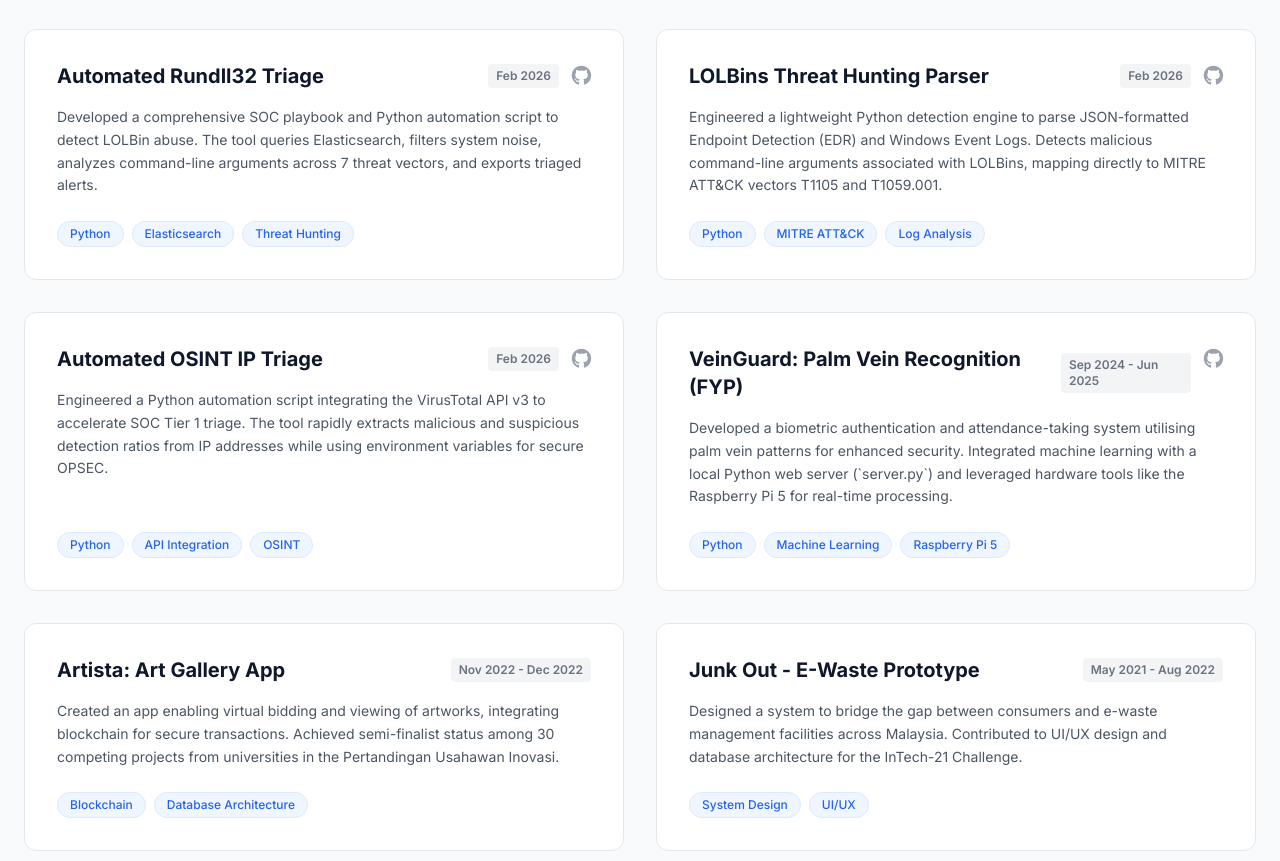
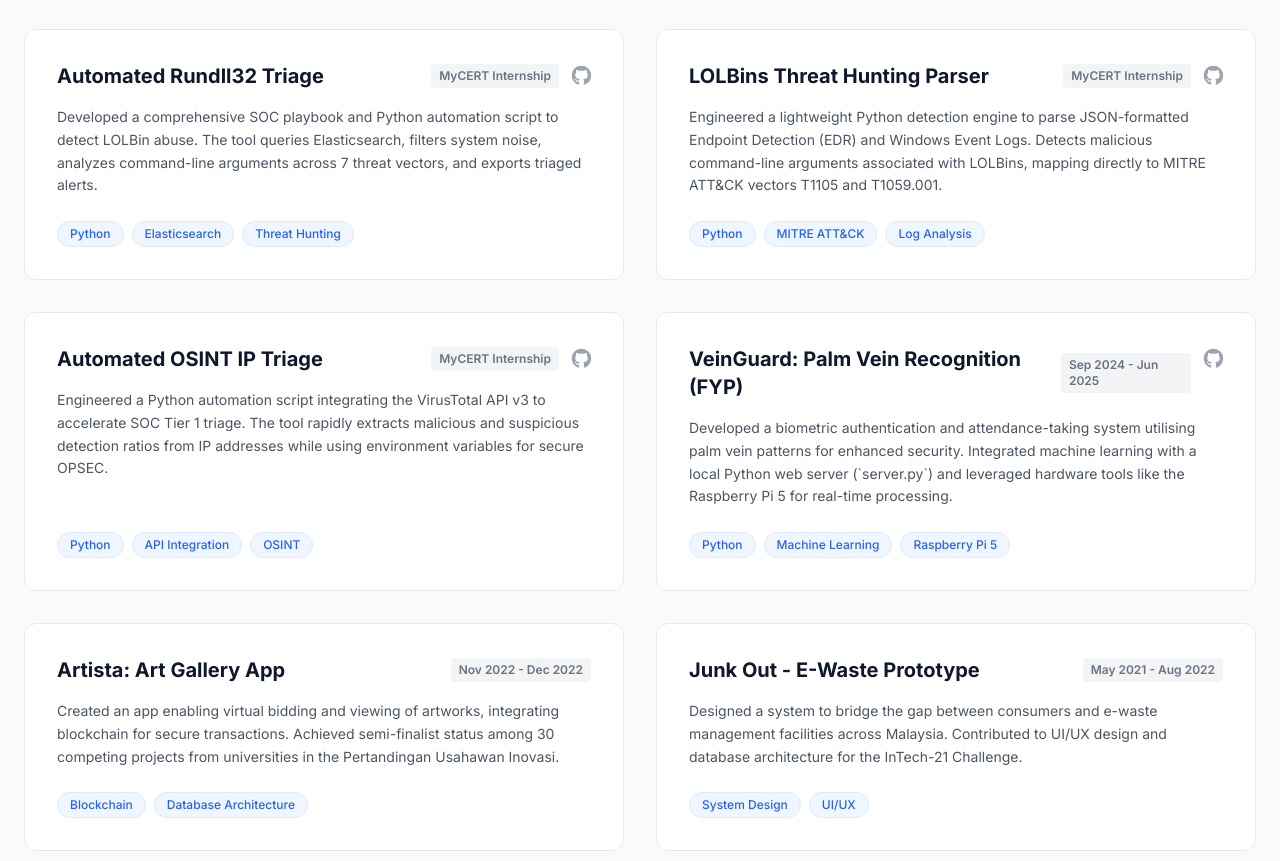
Before and after one commit to Dnielfird/myportfolio, a plain HTML site: page index.html in a window 1280 px wide. Shown: the part 1718-2579 px from the top of the page. Drawn offline with nearby package versions, Linux system fonts and the light colour scheme.

Commit message:
Update the Readme and project tags

```diff
--- a/index.html
+++ b/index.html
@@ -378,8 +378,8 @@
                             class="text-lg md:text-xl font-bold text-slate-900 dark:text-white transition-colors group-hover:text-lightPrimary dark:group-hover:text-primary">
                             Automated Rundll32 Triage</h3>
                         <span
-                            class="text-xs font-semibold text-gray-500 bg-gray-100 dark:bg-transparent px-2 py-1 rounded dark:text-primary w-fit">Feb
-                            2026</span>
+                            class="text-xs font-semibold text-gray-500 bg-gray-100 dark:bg-transparent px-2 py-1 rounded dark:text-primary w-fit">MyCERT
+                            Internship</span>
                     </div>
                     <p
                         class="text-gray-600 dark:text-gray-400 mb-6 text-sm transition-colors leading-relaxed flex-grow">
@@ -410,8 +410,8 @@
                             class="text-lg md:text-xl font-bold text-slate-900 dark:text-white transition-colors group-hover:text-lightPrimary dark:group-hover:text-primary">
                             LOLBins Threat Hunting Parser</h3>
                         <span
-                            class="text-xs font-semibold text-gray-500 bg-gray-100 dark:bg-transparent px-2 py-1 rounded dark:text-primary w-fit">Feb
-                            2026</span>
+                            class="text-xs font-semibold text-gray-500 bg-gray-100 dark:bg-transparent px-2 py-1 rounded dark:text-primary w-fit">MyCERT
+                            Internship</span>
                     </div>
                     <p
                         class="text-gray-600 dark:text-gray-400 mb-6 text-sm transition-colors leading-relaxed flex-grow">
@@ -443,8 +443,8 @@
                             class="text-lg md:text-xl font-bold text-slate-900 dark:text-white transition-colors group-hover:text-lightPrimary dark:group-hover:text-primary">
                             Automated OSINT IP Triage</h3>
                         <span
-                            class="text-xs font-semibold text-gray-500 bg-gray-100 dark:bg-transparent px-2 py-1 rounded dark:text-primary w-fit">Feb
-                            2026</span>
+                            class="text-xs font-semibold text-gray-500 bg-gray-100 dark:bg-transparent px-2 py-1 rounded dark:text-primary w-fit">MyCERT
+                            Internship</span>
                     </div>
                     <p
                         class="text-gray-600 dark:text-gray-400 mb-6 text-sm transition-colors leading-relaxed flex-grow">
```
Also changed, not shown: 1 other file.
